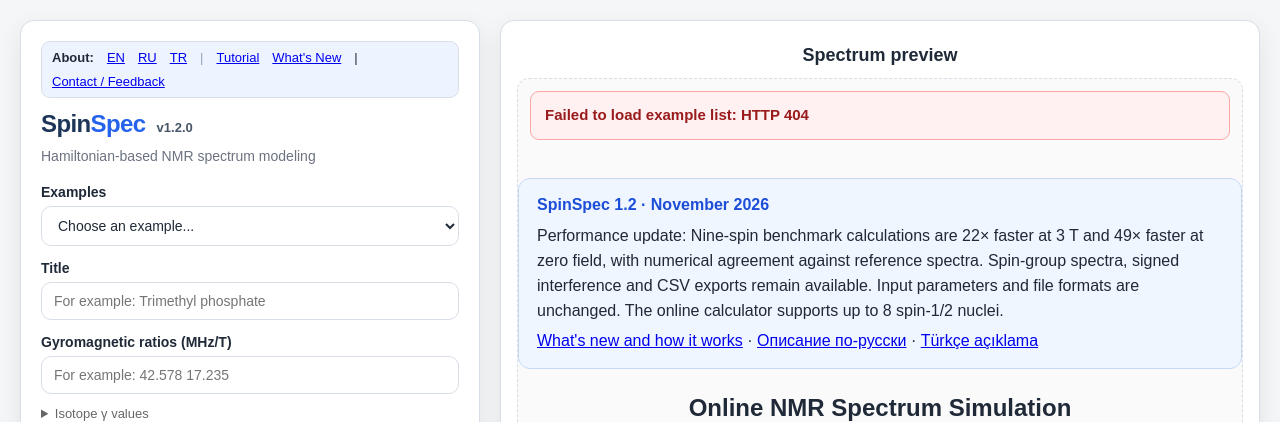
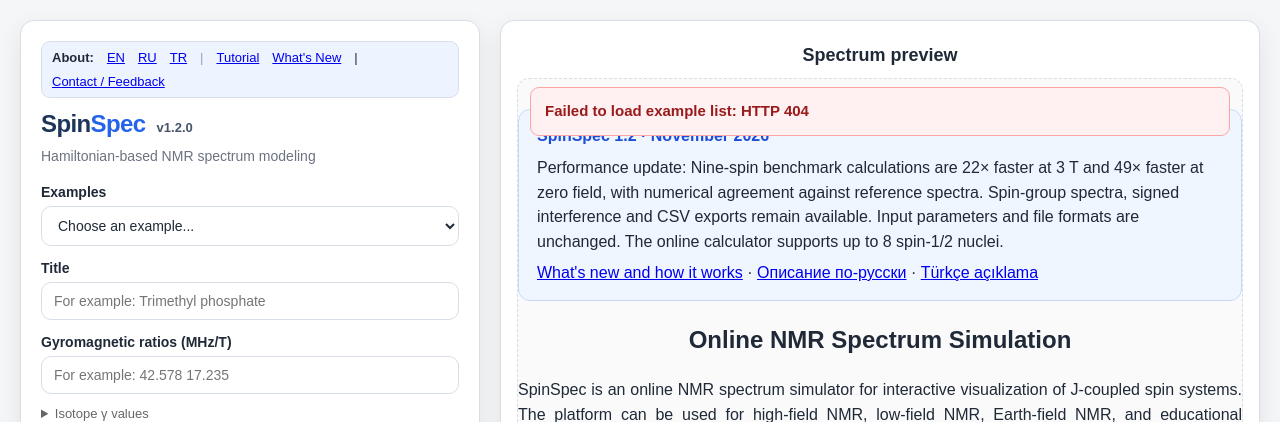
Before and after one commit to scleroze/SpinSpec, a Python web app: template templates/index.html in a window 1280 px wide. Shown: the top 422 px of the page. Run offline with Jinja, Linux system fonts and the light colour scheme; the template is opened without the code that fills it, so the values that code supplies are empty.

Commit message:
fix(web): preview alert overlays graph rather than shrinking it

```diff
--- a/templates/index.html
+++ b/templates/index.html
@@ -207,7 +207,12 @@
     .advanced-spectrum-settings .field { margin-top: 10px; }
     .preview-alert {
       display: none;
-      margin: 12px 12px 8px;
+      position: absolute;
+      top: 8px;
+      left: 12px;
+      right: 12px;
+      z-index: 5;
+      margin: 0;
       padding: 12px 14px;
       border: 1px solid #fca5a5;
       border-radius: 9px;
@@ -826,7 +831,7 @@
         const rateLimited = /HTTP 429/.test(message);
         alert.textContent = rateLimited
           ? 'Too many requests. Please wait a few seconds before calculating again.'
-          : message.replace(/^Error (calculating spectrum|loading example): /, '');
+          : message.replace(/^Error (calculating spectrum|loading example): /, '').slice(0, 300);
         alert.classList.add('visible');
         const panel = document.querySelector('.right-panel');
         if (panel) panel.scrollTo({top: 0, behavior: 'smooth'});
```
